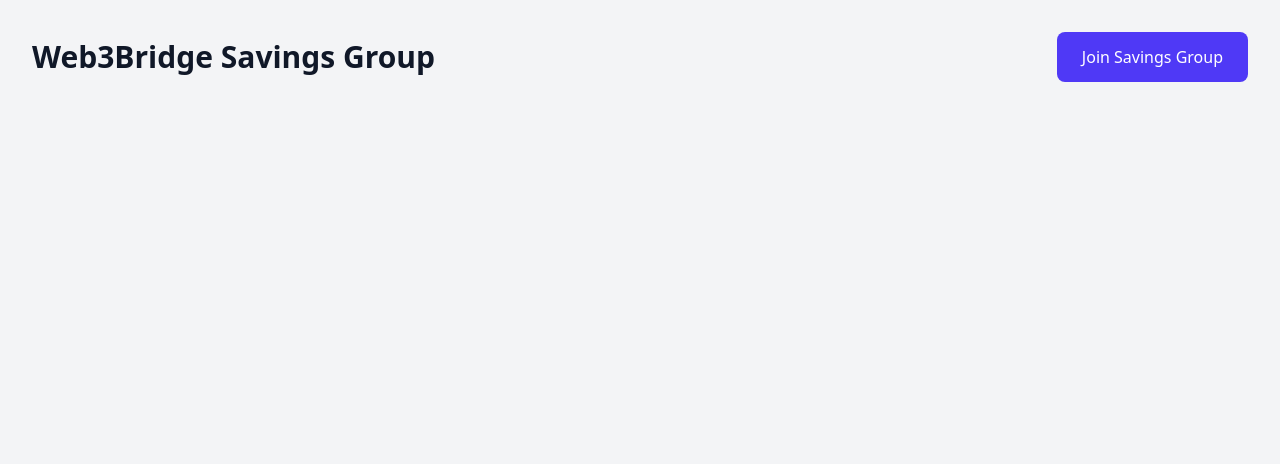
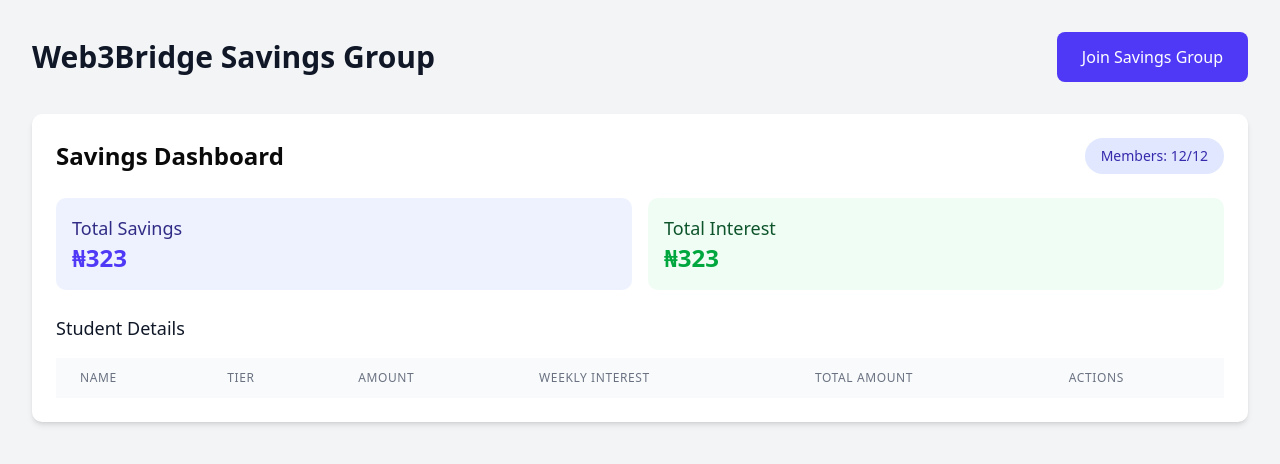
Before and after one commit to 0xdevcollins/web3bridge, a Next.js app: page / in a window 1280 px wide. Shown: the top 464 px of the page. Built offline with nearby package versions, Linux system fonts and the light colour scheme.

Commit message:
Add SavingsDashboard component and NairaIcon for currency display; update Home and StudentRegistration components to integrate new features.

```diff
--- a/app/page.tsx
+++ b/app/page.tsx
@@ -1,5 +1,6 @@
 'use client';
 
+import SavingsDashboard from '@/components/SavingsDashboard';
 import Link from 'next/link';
 
 export default function Home() {
@@ -18,6 +19,9 @@
             </Link>
           </div>
 
+          <SavingsDashboard />
+
+
         </div>
       </main>
   );
--- /dev/null
+++ b/components/NairaIcon.tsx
@@ -0,0 +1,3 @@
+export function NairaIcon() {
+  return <span>₦</span>;
+}
--- /dev/null
+++ b/components/SavingsDashboard.tsx
@@ -0,0 +1,61 @@
+import { MAX_STUDENTS } from '@/constants/savings';
+import { NairaIcon } from './NairaIcon';
+export default function SavingsDashboard() {
+
+  return (
+    <div className="p-6 bg-white rounded-lg shadow-md">
+      <div className="flex justify-between items-center mb-6">
+        <h2 className="text-2xl font-bold">Savings Dashboard</h2>
+        <div className="bg-indigo-100 text-indigo-800 px-4 py-2 rounded-full text-sm font-medium">
+          Members: {12}/{MAX_STUDENTS}
+        </div>
+      </div>
+
+      <div className="grid grid-cols-1 md:grid-cols-2 gap-4 mb-6">
+        <div className="bg-indigo-50 p-4 rounded-lg">
+          <h3 className="text-lg font-medium text-indigo-900">Total Savings</h3>
+          <p className="text-2xl font-bold text-indigo-600">
+            <NairaIcon />323
+          </p>
+        </div>
+
+        <div className="bg-green-50 p-4 rounded-lg">
+          <h3 className="text-lg font-medium text-green-900">Total Interest</h3>
+          <p className="text-2xl font-bold text-green-600">
+            <NairaIcon />323
+          </p>
+        </div>
+      </div>
+
+      <div className="mt-6">
+        <h3 className="text-lg font-medium text-gray-900 mb-4">Student Details</h3>
+        <div className="overflow-x-auto">
+          <table className="min-w-full divide-y divide-gray-200">
+            <thead className="bg-gray-50">
+              <tr>
+                <th className="px-6 py-3 text-left text-xs font-medium text-gray-500 uppercase tracking-wider">
+                  Name
+                </th>
+                <th className="px-6 py-3 text-left text-xs font-medium text-gray-500 uppercase tracking-wider">
+                  Tier
+                </th>
+                <th className="px-6 py-3 text-left text-xs font-medium text-gray-500 uppercase tracking-wider">
+                  Amount
+                </th>
+                <th className="px-6 py-3 text-left text-xs font-medium text-gray-500 uppercase tracking-wider">
+                  Weekly Interest
+                </th>
+                <th className="px-6 py-3 text-left text-xs font-medium text-gray-500 uppercase tracking-wider">
+                  Total Amount
+                </th>
+                <th className="px-6 py-3 text-left text-xs font-medium text-gray-500 uppercase tracking-wider">
+                  Actions
+                </th>
+              </tr>
+            </thead>
+          </table>
+        </div>
+      </div>
+    </div>
+  );
+}
--- a/components/StudentRegistration.tsx
+++ b/components/StudentRegistration.tsx
@@ -4,6 +4,7 @@
 import { SAVINGS_TIERS } from '@/constants/savings';
 import { Tier } from '@/types/savings';
 import { useRouter } from 'next/navigation';
+import { NairaIcon } from './NairaIcon';
 
 export default function StudentRegistration() {
   const [name, setName] = useState('');
@@ -79,7 +80,7 @@
                   </div>
                   <div className="ml-4">
                     <h4 className="text-lg font-semibold text-gray-900">{tier.name}</h4>
-                    <p className="text-gray-600">₦{tier.amount.toLocaleString()}</p>
+                    <p className="text-gray-600"><NairaIcon />{tier.amount.toLocaleString()}</p>
                     <p className="text-sm text-indigo-600 font-medium">{tier.interestRate}% weekly interest</p>
                   </div>
                 </div>
```
